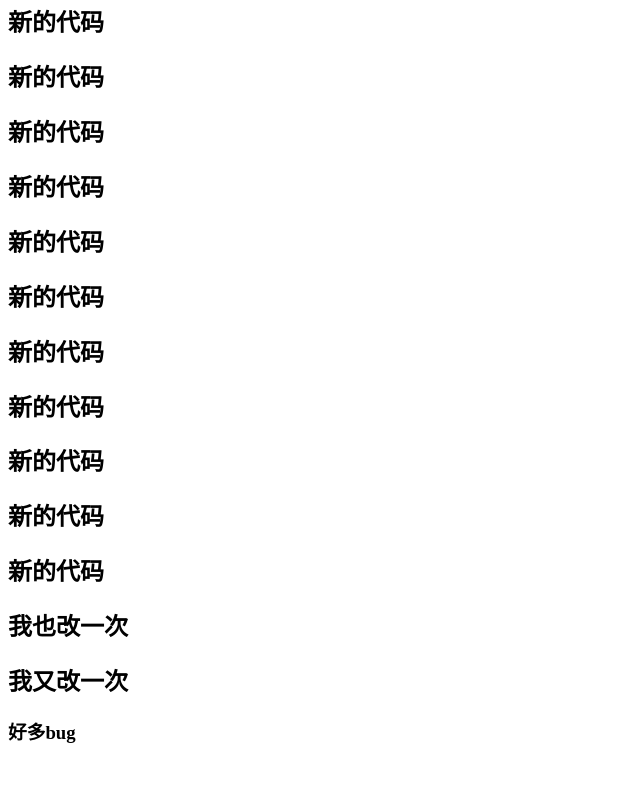
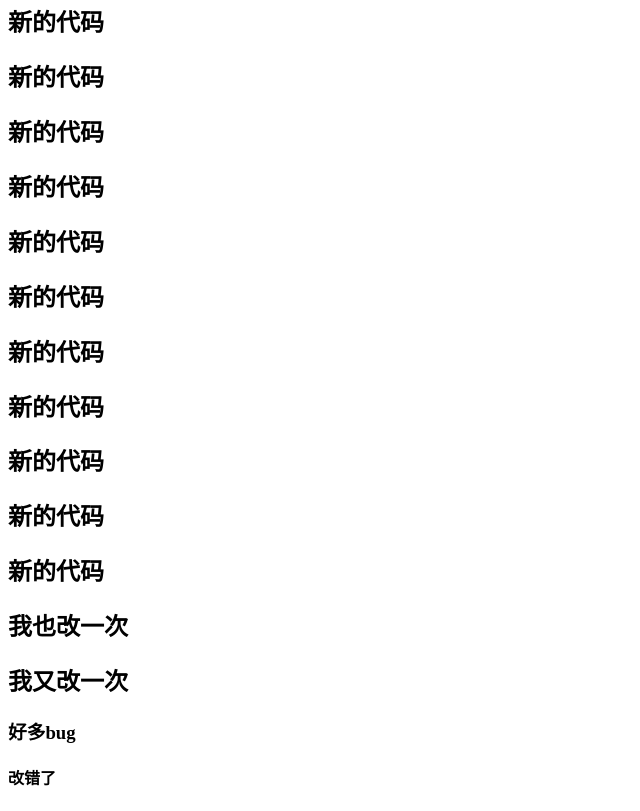
Before and after one commit to zhongjicaiji/git-course, a plain HTML site: page index.html in a window 1280 px wide. Shown: the part 470-1281 px from the top of the page, without its empty margins (0-640 px from the left). Before the commit the page ends 1233 px from the top, so only its background shows below. Drawn offline with Linux system fonts and the light colour scheme.

Commit message:
该催了

```diff
--- a/index.html
+++ b/index.html
@@ -30,6 +30,7 @@
     <h3>
         好多bug
     </h3>
+    <h4>改错了</h4>
 
 </body>
 </html>
```
